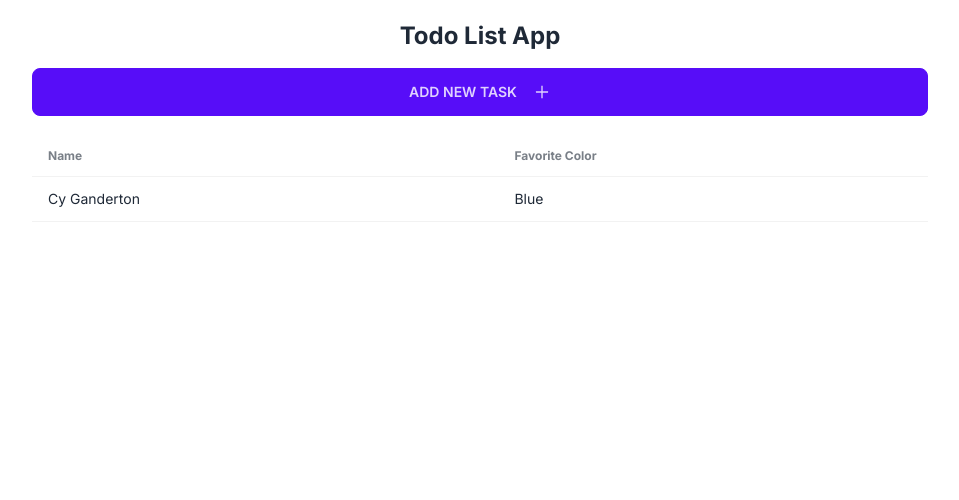
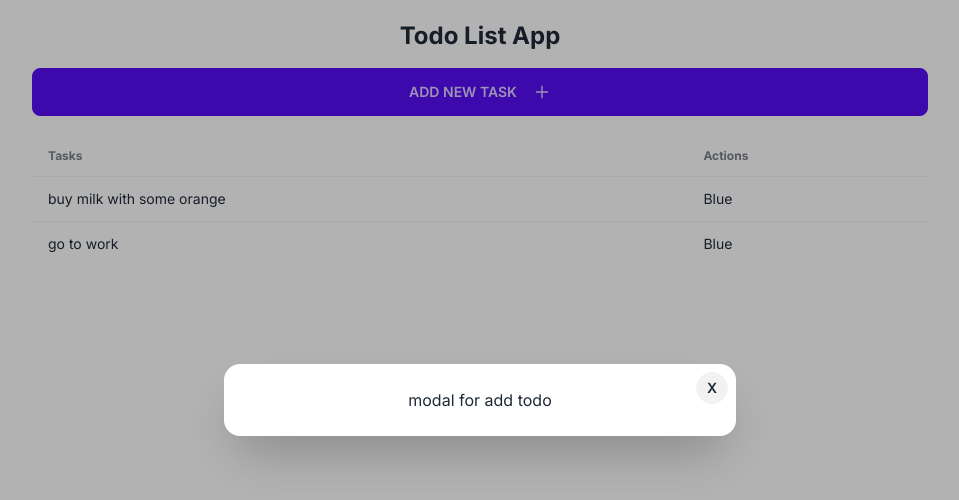
Before and after one commit to gigisoza/simple-todoapp, a Next.js app: page / in a window 1280 px wide. Both pictures are taken after a click on the button "ADD NEW TASK". Shown: the top 500 px of the page, without its empty margins (160-1119 px from the left). Built offline with nearby package versions, Linux system fonts and the light colour scheme; data requests are answered from the project's data file.

Commit message:
Add Modal.tsx to project

```diff
--- a/app/components/AddTask.tsx
+++ b/app/components/AddTask.tsx
@@ -1,12 +1,23 @@
-import React from "react";
+"use client";
+
+import React, { useState } from "react";
 import { AiOutlinePlus } from "react-icons/ai";
+import Modal from "./Modal";
 
 export default function AddTask() {
+  const [modalOpen, setModalOpen] = useState<boolean>(false);
+
   return (
     <div>
-      <button className="btn btn-primary w-full">
+      <button
+        onClick={() => setModalOpen(true)}
+        className="btn btn-primary w-full"
+      >
         Add new task <AiOutlinePlus className="ml-2" size={18} />
       </button>
+      <Modal modalOpen={modalOpen} setModalOpen={setModalOpen}>
+        modal for add todo
+      </Modal>
     </div>
   );
 }
--- /dev/null
+++ b/app/components/Modal.tsx
@@ -0,0 +1,23 @@
+import React from "react";
+
+interface Props {
+  modalOpen: boolean;
+  setModalOpen: (open: boolean) => boolean | void;
+  children: React.ReactNode;
+}
+
+export default function Modal({ modalOpen, setModalOpen, children }: Props) {
+  return (
+    <div className={`modal ${modalOpen ? "modal-open" : ""}`}>
+      <div className="modal-box relative">
+        <label
+          onClick={() => setModalOpen(false)}
+          className="btn btn-sm btn-circle absolute right-2 top-2"
+        >
+          x
+        </label>
+        {children}
+      </div>
+    </div>
+  );
+}
--- /dev/null
+++ b/app/components/Task.tsx
@@ -0,0 +1,15 @@
+import { ITask } from "@/types/tasks";
+import React from "react";
+
+interface Props {
+  task: ITask;
+}
+
+export default function Task({ task }: Props) {
+  return (
+    <tr key={task.id}>
+      <td>{task.text}</td>
+      <td>Blue</td>
+    </tr>
+  );
+}
--- a/app/components/TodoList.tsx
+++ b/app/components/TodoList.tsx
@@ -1,22 +1,26 @@
+import { ITask } from "@/types/tasks";
 import React from "react";
+import Task from "./Task";
 
-export default function TodoList() {
+interface TodoListProps {
+  tasks: ITask[];
+}
+
+export default function TodoList({ tasks }: TodoListProps) {
   return (
     <div className="overflow-x-auto">
       <table className="table">
         {/* head */}
         <thead>
           <tr>
-            <th>Name</th>
-            <th>Favorite Color</th>
+            <th>Tasks</th>
+            <th>Actions</th>
           </tr>
         </thead>
         <tbody>
-          {/* row 1 */}
-          <tr>
-            <td>Cy Ganderton</td>
-            <td>Blue</td>
-          </tr>
+          {tasks.map((task) => (
+            <Task key={task.id} task={task} />
+          ))}
         </tbody>
       </table>
     </div>
--- a/app/page.tsx
+++ b/app/page.tsx
@@ -4,7 +4,6 @@
 
 export default async function Home() {
   const tasks = await getAllTodos();
-  console.log(tasks);
 
   return (
     <main className="max-w-4xl mx-auto mt-4">
@@ -12,7 +11,7 @@
         <h1 className="text-2xl font-bold">Todo List App</h1>
         <AddTask />
       </div>
-      <TodoList />
+      <TodoList tasks={tasks} />
     </main>
   );
 }
```
